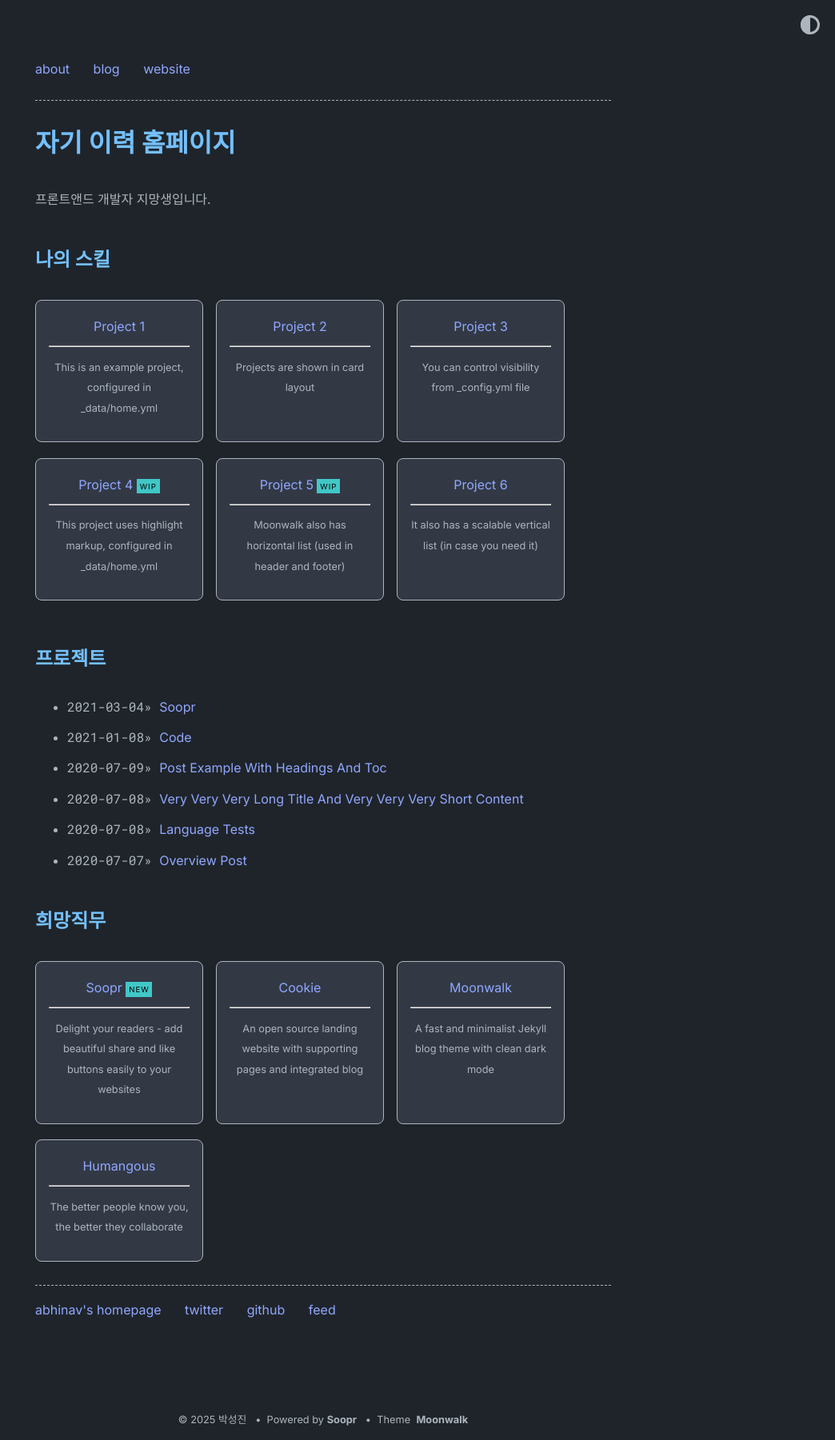
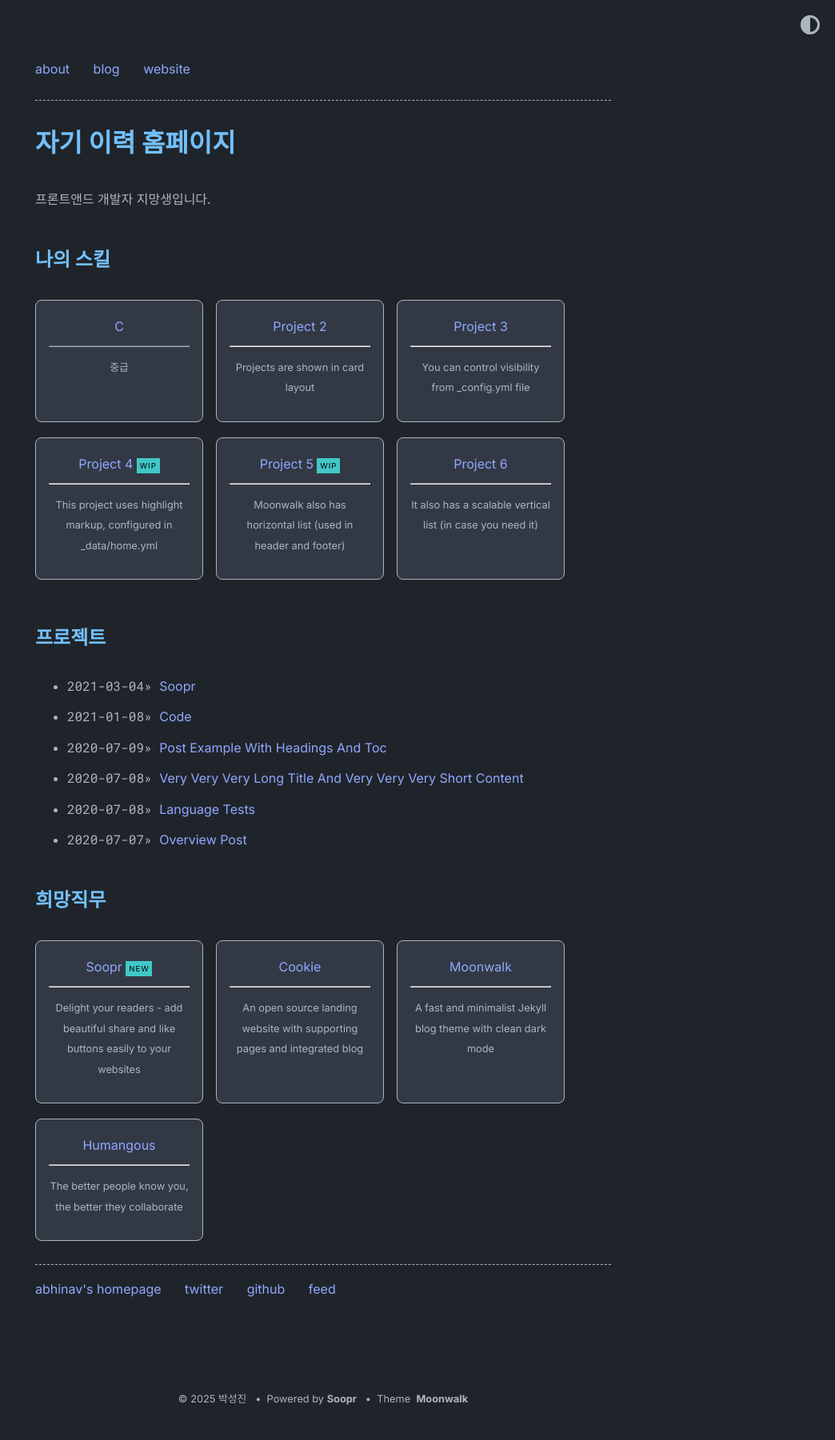
Before and after one commit to concrite/concrite1, a Jekyll site: the page built from index.md, in a window 1280 px wide. Shown: the whole page at 80% size, without its empty margins (236-1280 px from the left). Built offline with Jekyll 4.4.1, drawn with Linux system fonts in a browser that asks for light colours; after the commit the page ends 1776 px from its top, so only the background shows below that.

Commit message:
Update home.yml

```diff
--- a/_data/home.yml
+++ b/_data/home.yml
@@ -9,9 +9,8 @@ navbar_entries:
     url: https://www.abhinav.co
 
 project_entries:
-  - title: Project 1
-    url: overview-post
-    desc: This is an example project, configured in _data/home.yml
+  - title: C
+    desc: 중급
 
   - title: Project 2
     url: overview-post
```
